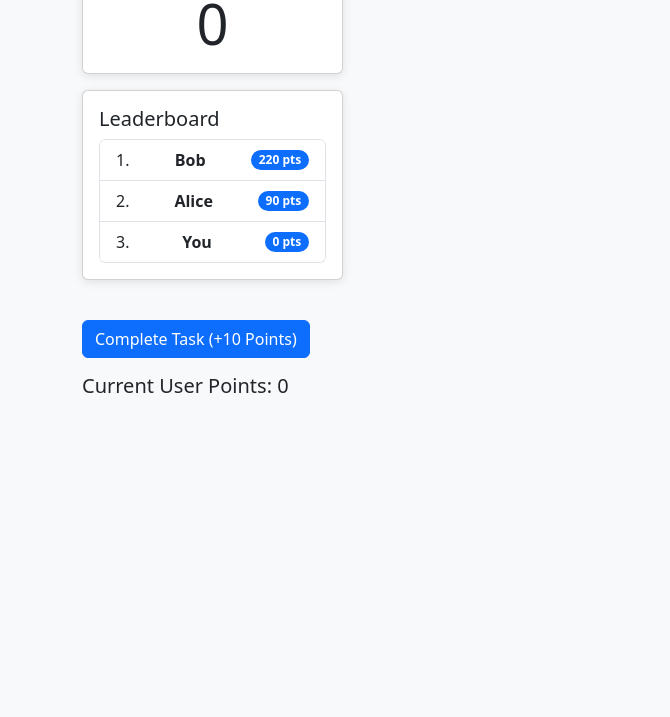
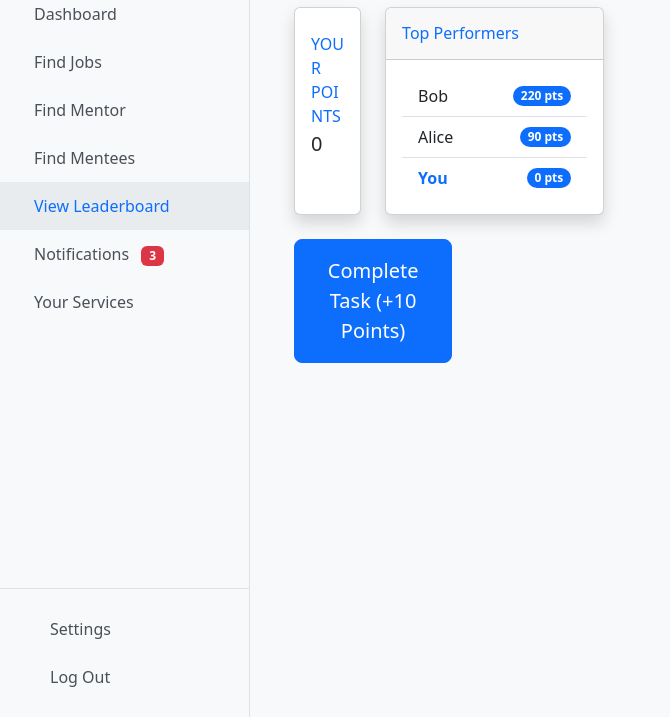
Before and after one commit to TinashG7/peer_skill_connect, a plain HTML site: page public/leaderboard.html in a window 1280 px wide. Shown: the part 83-800 px from the top of the page, without its empty margins (0-670 px from the left). Drawn offline with nearby package versions, Linux system fonts and the light colour scheme.

Commit message:
Modified the leaderboard page style

```diff
--- /dev/null
+++ b/public/css/leaderboard.css
@@ -0,0 +1,43 @@
+      .points-card {
+        border-left: 0.25rem solid var(--primary-color) !important;
+      }
+
+      .leaderboard-card {
+        border-left: 0.25rem solid #1cc88a !important;
+      }
+
+      #current-points {
+        color: var(--primary-color);
+        font-weight: 700;
+      }
+
+      .leaderboard-item {
+        transition: all 0.3s ease;
+      }
+
+      .leaderboard-item:hover {
+        transform: translateX(5px);
+      }
+
+      .current-user {
+        background-color: rgba(78, 115, 223, 0.1) !important;
+        border-left: 3px solid var(--primary-color) !important;
+      }
+
+      .badge-earned {
+        box-shadow: 0 0 0 2px white, 0 0 0 4px #f6c23e;
+      }
+
+      .task-btn {
+        background-color: var(--primary-color);
+        border: none;
+        padding: 0.8rem 1.5rem;
+        font-weight: 600;
+        transition: all 0.3s;
+      }
+
+      .task-btn:hover {
+        background-color: var(--accent-color);
+        transform: translateY(-2px);
+        box-shadow: 0 0.5rem 1rem rgba(0, 0, 0, 0.15);
+      }
--- a/public/js/gamification_mock.js
+++ b/public/js/gamification_mock.js
@@ -4,43 +4,58 @@ const mockUsers = [
   { id: "mock_user_3", name: "Bob", points: 220, badges: [] },
 ];
 
+// Initialize the app when DOM is loaded
+document.addEventListener('DOMContentLoaded', function() {
+  // Initial render
+  renderLeaderboard();
+  updateCurrentPointsDisplay();
+
+  // Setup event listeners
+  document.getElementById("complete-task-btn").addEventListener("click", () => {
+    mockAwardPoints(10);
+  });
+});
+
 function renderLeaderboard() {
   const leaderboardEl = document.getElementById("leaderboard");
   leaderboardEl.innerHTML = mockUsers
     .sort((a, b) => b.points - a.points)
-    .map(
-      (user) => `
-      <li class="list-group-item d-flex justify-content-between align-items-center">
+    .map(user => `
+      <li class="list-group-item d-flex justify-content-between align-items-center ${user.id === "mock_user_1" ? "active-user" : ""}">
         <div>
-          <span class="fw-bold">${user.name}</span>
-          <!-- ${user.badges
-            .map((b) => `<span class="badge bg-warning ms-2">${b}</span>`)
-            .join("")} -->
+          <span class="${user.id === "mock_user_1" ? "fw-bold text-primary" : ""}">${user.name}</span>
         </div>
         <span class="badge bg-primary rounded-pill">${user.points} pts</span>
       </li>
-    `
-    )
-    .join("");
+    `).join("");
 }
-
-// Call this on page load
-renderLeaderboard();
-
-document.getElementById("complete-task-btn").addEventListener("click", () => {
-  // Mock function - later replace with Firebase
-  mockAwardPoints(10);
-});
 
 function mockAwardPoints(points) {
   const currentUser = mockUsers.find(u => u.id === "mock_user_1");
+  if (!currentUser) return;
+
+  // Update points
   currentUser.points += points;
+
+  // Check for badge unlock (example: award badge at 100 points)
+  if (currentUser.points >= 100 && !currentUser.badges.includes("centurion")) {
+    currentUser.badges.push("centurion");
+    showBadgeUnlock("centurion");
+  }
+
+  // Update UI
   updateCurrentPointsDisplay();
   renderLeaderboard();
-  animatePointsPopup(points); // UI feedback
+  animatePointsPopup(points);
 }
 
-// UI feedback animation
+function updateCurrentPointsDisplay() {
+  const currentUser = mockUsers.find(u => u.id === "mock_user_1");
+  if (currentUser) {
+    document.getElementById("current-points").textContent = currentUser.points;
+  }
+}
+
 function animatePointsPopup(points) {
   const popup = document.createElement("div");
   popup.textContent = `+${points} points!`;
@@ -49,11 +64,15 @@ function animatePointsPopup(points) {
   setTimeout(() => popup.remove(), 2000);
 }
 
-// Update points display
-function updateCurrentPointsDisplay() {
-  const currentUser = mockUsers.find(u => u.id === "mock_user_1");
-  document.getElementById("current-points").textContent = currentUser.points;
+function showBadgeUnlock(badgeName) {
+  const badgePopup = document.createElement("div");
+  badgePopup.innerHTML = `
+    <div class="position-fixed top-50 start-50 translate-middle p-3 bg-warning text-dark rounded shadow-lg text-center">
+      <i class="fas fa-trophy fa-2x mb-2"></i>
+      <h5>New Badge Unlocked!</h5>
+      <p class="badge bg-white text-dark">${badgeName}</p>
+    </div>
+  `;
+  document.body.appendChild(badgePopup);
+  setTimeout(() => badgePopup.remove(), 3000);
 }
-
-// Initialize current points display
-updateCurrentPointsDisplay();
--- a/public/js/student.js
+++ b/public/js/student.js
@@ -4,10 +4,12 @@ const mockAlumni = [
   { id: 2, name: "Priya K", skill: "UX Design", points: 95 },
 ];
 
+/*
 const mockLeaderboard = [
   { name: "John Kimani", points: 200 },
   { name: "Jane Nganga", points: 180 },
 ];
+*/
 
 // Load data on page load
 window.onload = function () {
--- a/public/leaderboard.html
+++ b/public/leaderboard.html
@@ -9,48 +9,151 @@
       rel="stylesheet"
     />
     <link href="css/styles.css" rel="stylesheet" />
+    <link href="css/sidebar.css" rel="stylesheet" />
   </head>
   <body>
-    <div class="container mt-4">
-      <div class="row">
+    <div class="d-flex">
+      <!-- Sidebar -->
+      <div class="sidebar">
+        <div class="sidebar-brand">Peer-Skill Connect</div>
 
-        <div class="col-md-3">
-          <div class="card mb-3">
-            <div class="card-body text-center">
-              <h5>Your Points</h5>
-              <div class="display-4" id="points">0</div>
+        <div class="sidebar-nav">
+          <ul class="nav flex-column">
+            <li class="nav-item">
+              <a class="nav-link" href="student_dashboard.html">
+                <i class="fas fa-home"></i> Dashboard
+              </a>
+            </li>
+            <li class="nav-item">
+              <a class="nav-link" href="#">
+                <i class="fas fa-briefcase"></i> Find Jobs
+              </a>
+            </li>
+            <li class="nav-item">
+              <a class="nav-link" href="#">
+                <i class="fas fa-user-tie"></i> Find Mentor
+              </a>
+            </li>
+            <li class="nav-item">
+              <a class="nav-link" href="#">
+                <i class="fas fa-users"></i> Find Mentees
+              </a>
+            </li>
+            <li class="nav-item">
+              <a class="nav-link active" href="leaderboard.html">
+                <i class="fas fa-trophy"></i> View Leaderboard
+              </a>
+            </li>
+            <li class="nav-item">
+              <a class="nav-link" href="#">
+                <i class="fas fa-bell"></i> Notifications
+                <span class="badge bg-danger ms-2">3</span>
+              </a>
+            </li>
+            <li class="nav-item">
+              <a class="nav-link" href="#">
+                <i class="fas fa-tasks"></i> Your Services
+              </a>
+            </li>
+          </ul>
+        </div>
+
+        <div class="sidebar-footer">
+          <ul class="nav flex-column">
+            <li class="nav-item">
+              <a class="nav-link" href="#">
+                <i class="fas fa-cog"></i> Settings
+              </a>
+            </li>
+            <li class="nav-item">
+              <a class="nav-link" href="#">
+                <i class="fas fa-sign-out-alt"></i> Log Out
+              </a>
+            </li>
+          </ul>
         </div>
       </div>
-          <div class="card">
+
+      <!-- Main Content -->
+      <div class="main-content">
+        <div class="container-fluid">
+          <!-- Page Heading -->
+          <div
+            class="d-sm-flex align-items-center justify-content-between mb-4"
+          >
+            <h1 class="h3 mb-0 text-gray-800">Leaderboard</h1>
+          </div>
+
+          <!-- Content Row -->
+          <div class="row">
+            <!-- Points Card -->
+            <div class="col-xl-3 col-md-6 mb-4">
+              <div
+                class="card border-left-primary shadow h-100 py-2 points-card"
+              >
                 <div class="card-body">
-              <h5>Leaderboard</h5>
-              <ol id="leaderboard" class="list-group list-group-numbered">
+                  <div class="row no-gutters align-items-center">
+                    <div class="col mr-2">
+                      <div
+                        class="text-xs font-weight-bold text-primary text-uppercase mb-1"
+                      >
+                        Your Points
+                      </div>
+                      <div
+                        class="h5 mb-0 font-weight-bold text-gray-800"
+                        id="current-points"
+                      >
+                        0
+                      </div>
+                    </div>
+                    <div class="col-auto">
+                      <i class="fas fa-coins fa-2x text-gray-300"></i>
+                    </div>
+                  </div>
+                </div>
+              </div>
+            </div>
 
+            <!-- Leaderboard Card -->
+            <div class="col-xl-8 col-lg-7">
+              <div class="card shadow mb-4 leaderboard-card">
+                <div
+                  class="card-header py-3 d-flex flex-row align-items-center justify-content-between"
+                >
+                  <h6 class="m-0 font-weight-bold text-primary">
+                    Top Performers
+                  </h6>
+                </div>
+                <div class="card-body">
+                  <div class="table-responsive">
+                    <ol id="leaderboard" class="list-group list-group-flush">
+                      <!-- Leaderboard items will be inserted here by JavaScript -->
                     </ol>
                   </div>
                 </div>
               </div>
-
-
             </div>
           </div>
 
-    <div class="container mt-4">
-
-      <ul id="leaderboard" class="list-group"></ul>
-
-
-      <button id="complete-task-btn" class="btn btn-primary mt-3">
-        Complete Task (+10 Points)
+          <!-- Complete Task Button -->
+          <div class="row">
+            <div class="col-lg-6 mb-4">
+              <button
+                id="complete-task-btn"
+                class="btn btn-primary btn-lg task-btn w-100 py-3"
+              >
+                <i class="fas fa-check-circle mr-2"></i> Complete Task (+10
+                Points)
               </button>
-
-
-      <div class="mt-3">
-        <h5>Current User Points: <span id="current-points">0</span></h5>
+            </div>
+          </div>
+        </div>
       </div>
     </div>
 
-
+    <!-- Bootstrap & jQuery JS -->
+    <script src="https://cdn.jsdelivr.net/npm/bootstrap@5.3.0/dist/js/bootstrap.bundle.min.js"></script>
+    <!-- Custom JS -->
     <script src="js/student.js"></script>
     <script src="js/gamification_mock.js"></script>
   </body>
```
Also changed, not shown: public/student_dashboard.html (+1 -1 lines). Lines whose indentation alone changed are shown as unchanged.
